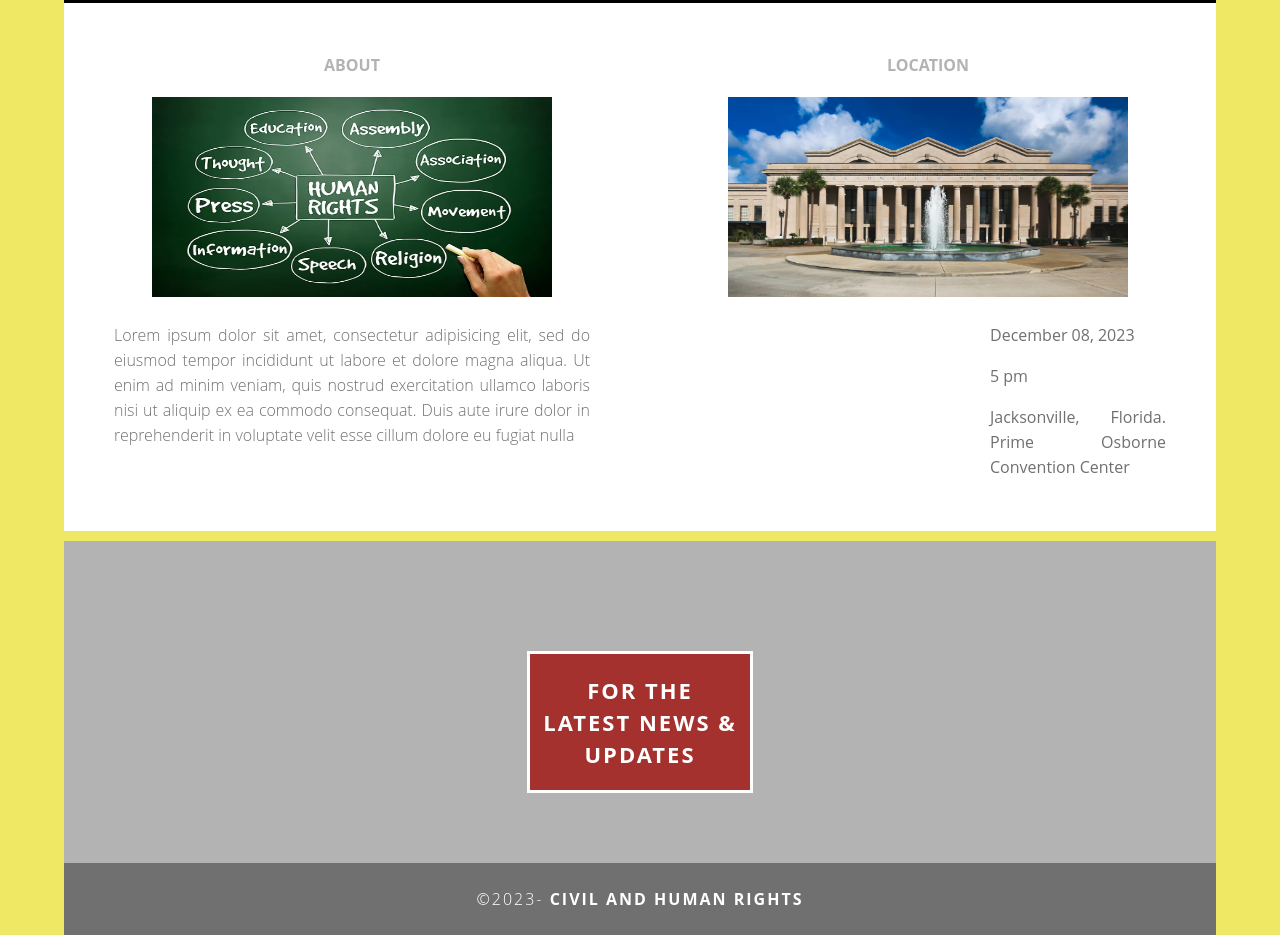
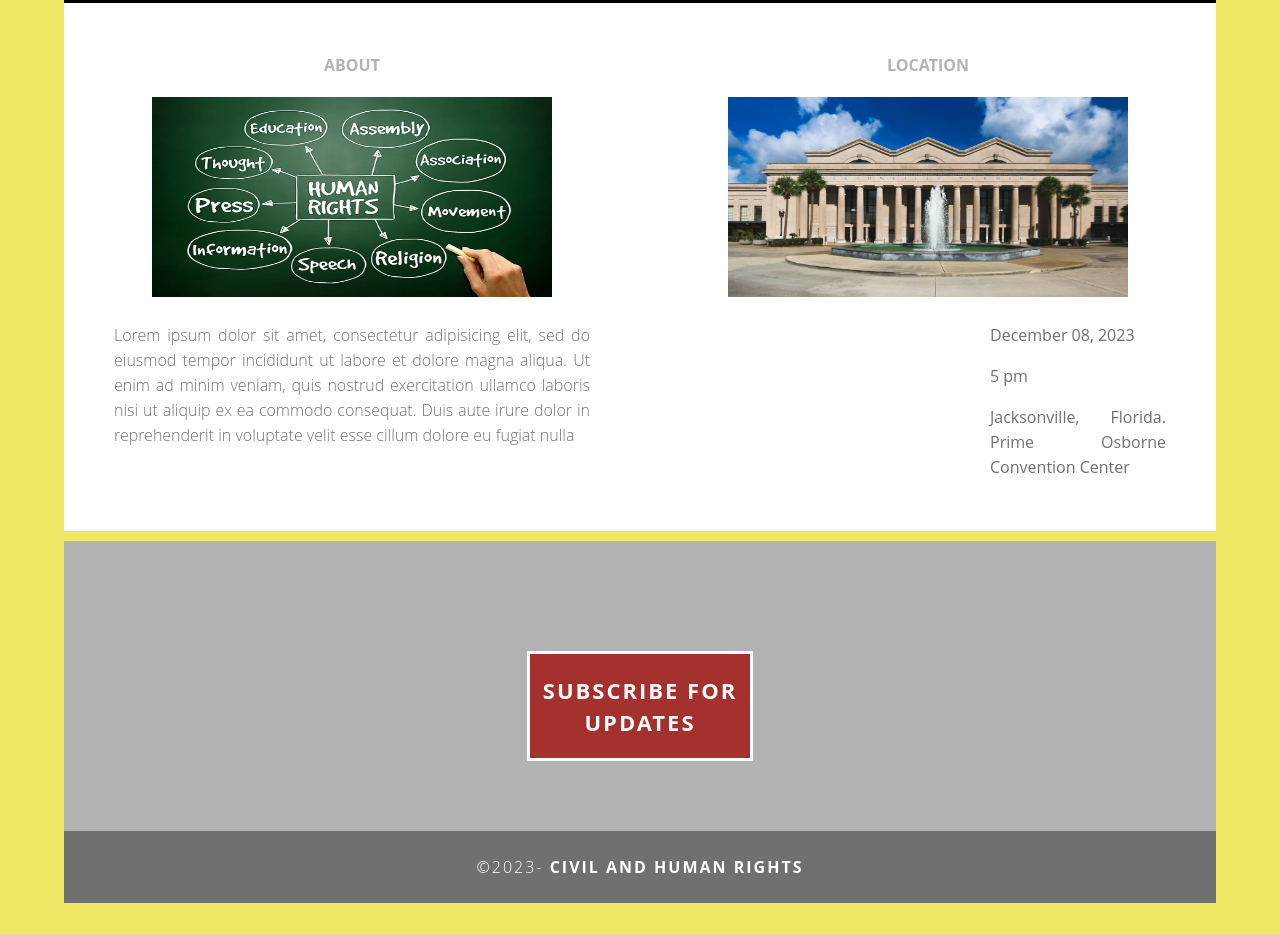
Before and after one commit to Wgatson23/VIC5006---Foundation-of-Design-for-Communicators, a plain HTML site: page index.html in a window 1280 px wide. Shown: the part 1231-2166 px from the top of the page. After the commit the page ends 2134 px from the top, so only its background shows below. Drawn offline with nearby package versions, Linux system fonts and the light colour scheme.

Commit message:
Subscribe

```diff
--- a/index.html
+++ b/index.html
@@ -136,7 +136,7 @@ var x = setInterval(function() {
         <section class="footer_banner" id="contact">
             <script src="https://cdnjs.cloudflare.com/ajax/libs/jquery/2.1.3/jquery.min.js"></script>
 <div class="footersection">
-  <a class="button popup-button" href="#">FOR THE LATEST NEWS &amp; UPDATES</a>
+  <a class="button popup-button" href="#">SUBSCRIBE FOR UPDATES</a>
 </div>
 
 <div class="wrapper">
```
